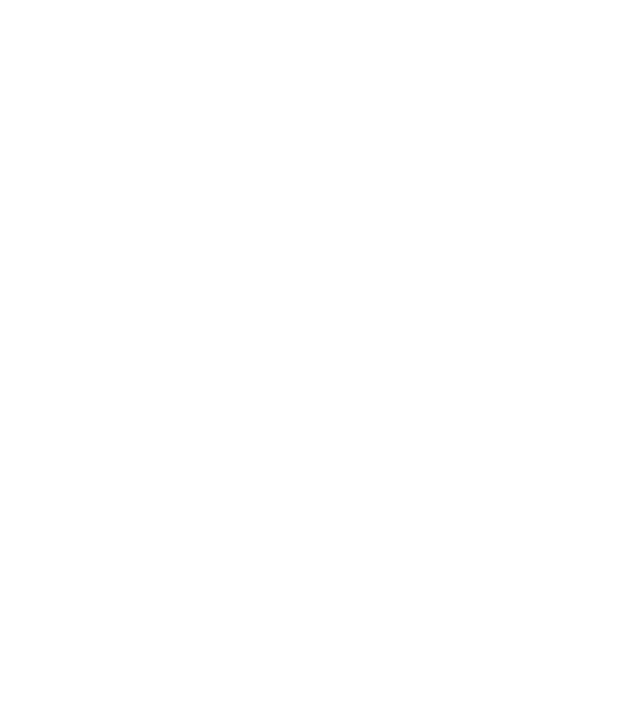
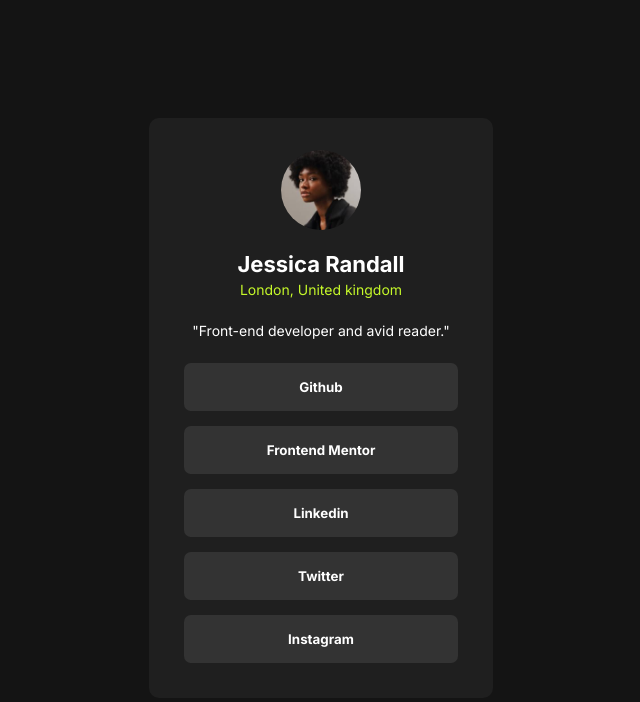
Before and after one commit to RafaelDeMello/Projeto3FrontEndMentor, a plain HTML site: page index.html in a window 1280 px wide. Shown: the whole page, without its empty margins (319-959 px from the left). Drawn offline with Linux system fonts and the light colour scheme.

Commit message:
Commit2
Projeto concluído! // Project completed

```diff
--- a/index.html
+++ b/index.html
@@ -1,12 +1,38 @@
 <!DOCTYPE html>
 <html lang="en">
+
 <head>
     <meta charset="UTF-8">
     <meta name="viewport" content="width=device-width, initial-scale=1.0">
     <link rel="shortcut icon" href="images/favicon-32x32.png" type="image/x-icon">
+    <link rel="preconnect" href="https://fonts.googleapis.com">
+    <link rel="preconnect" href="https://fonts.gstatic.com" crossorigin>
+    <link href="https://fonts.googleapis.com/css2?family=Inter:ital,opsz,wght@0,14..32,100..900;1,14..32,100..900&display=swap" rel="stylesheet">
+    <link rel="stylesheet" href="style.css">
     <title>Social Links Profile</title>
 </head>
+
 <body>
+    <div class="caixap">
+        <div class="img-perfil">
+            <img src="images/avatar-jessica.jpeg" alt="">
+        </div>
+        <div class="Nome">
+            <h1>Jessica Randall</h1>
+            <p class="N">London, United kingdom</p>
+        </div>
+        <div class="txt-desc">
+            <p>"Front-end developer and avid reader."</p>
+        </div>
 
+        <div class="btns">
+             <button>Github</button>
+             <button>Frontend Mentor</button>
+             <button>Linkedin</button>
+             <button>Twitter</button>
+             <button>Instagram</button>
+        </div>
+    </div>
 </body>
+
 </html>
--- /dev/null
+++ b/style.css
@@ -0,0 +1,66 @@
+
+*{
+  font-family: "Inter", sans-serif;
+}
+body{
+   height: 100vh;
+   background-color: hsl(0, 0%, 8%);
+   display: flex;
+   align-items: center;
+   justify-content: center;
+}
+.caixap{
+  background-color: hsl(0, 0%, 12%);
+  border-radius: 10px;
+  width: 21.5rem;
+
+}
+.img-perfil{
+  padding: 2rem 0rem 0.4rem;
+  display: flex;
+  align-items: center;
+  justify-content: center;
+}
+img{
+  height: 5rem;
+  border-radius: 50px;
+}
+.Nome{
+  color: white;
+  text-align: center;
+  font-size: 11px;
+}
+p.N{
+  margin-top: -10px;
+  font-size: 14px;
+  color: hsl(75, 94%, 57%);
+}
+.txt-desc{
+  margin-top: 1.5rem;
+  font-size: 14px;
+  text-align: center;
+  color:  white;
+  font-weight: 400;
+}
+div.btns{
+  display: flex;
+  position: relative;
+  flex-direction: column;
+  padding: 10px 35px 35px;
+  border-radius: 20px;
+  gap: 15px;
+}
+button{
+  padding: 1rem 0rem 1rem;
+  border-radius: 7px;
+  border: none;
+  color: hsl(0, 0%, 100%);
+  font-weight: 700;
+  background-color: hsl(0, 0%, 20%);
+  cursor: pointer;
+}
+button:hover{
+  transition: 0.4s;
+  color: black;
+  background-color: hsl(75, 94%, 57%);
+}
```
Also changed, not shown: styles.css (deleted).
